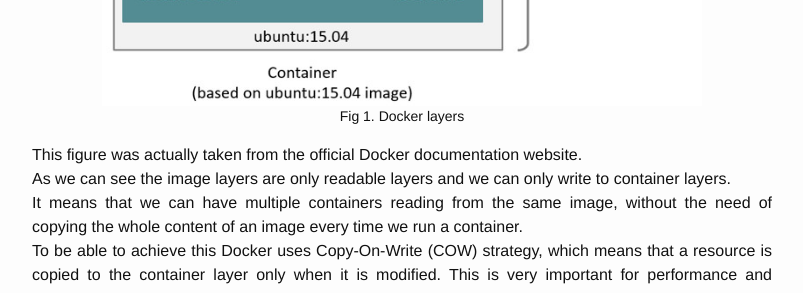
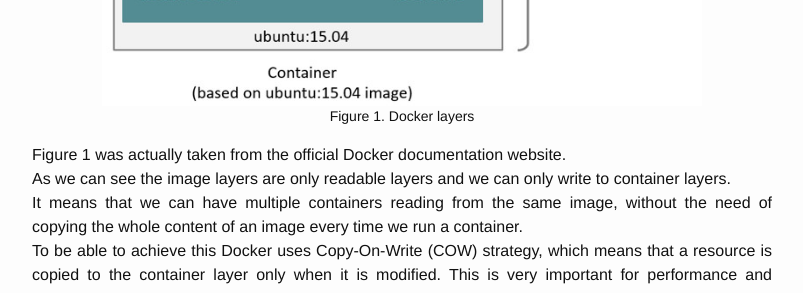
Before and after one commit to afbernardino/cheatsheets, a Jekyll site: the page built from _posts/docker/2018-02-11-Quick-tips-on-images-and-layers.md, in a window 1280 px wide and 900 px high, scrolled down 708 px. Shown: the part 152-445 px from the top of the window, without its empty margins (238-1041 px from the left). Built offline with Jekyll 4.4.1, drawn with Linux system fonts in a browser that asks for light colours.

Commit message:
correctly reference the figure

```diff
--- a/_posts/docker/2018-02-11-Quick-tips-on-images-and-layers.md
+++ b/_posts/docker/2018-02-11-Quick-tips-on-images-and-layers.md
@@ -16,9 +16,9 @@ Docker images work on a layered system. This means that all the single changes
 we make to an image will add an extra layer to the image.
 <figure>
     <img src="{{ site.baseurl }}/assets/docker/img/docker-layers.png" alt="Docker layers" width="600" height="400"/>
-    <figcaption>Fig 1. Docker layers</figcaption>
+    <figcaption>Figure 1. Docker layers</figcaption>
 </figure>
-This figure was actually taken from the official Docker documentation website.
+Figure 1 was actually taken from the official Docker documentation website.
 <br/>
 As we can see the image layers are only readable layers and we can only write
 to container layers.
```
